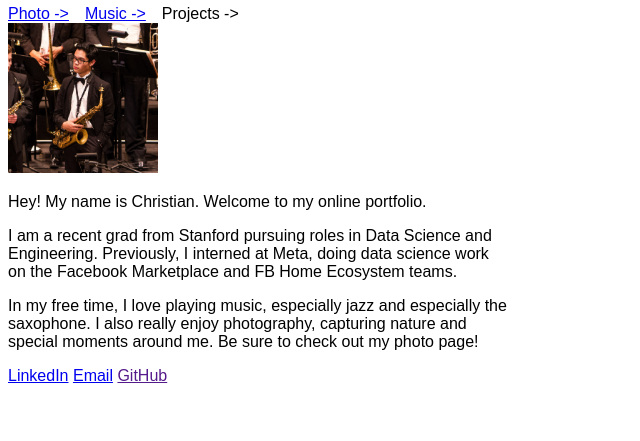
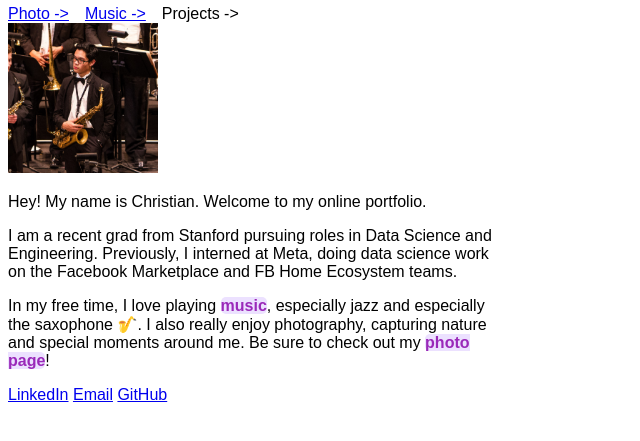
Before and after one commit to christianpalomo/personal-website, a plain HTML site: page index.html in a window 1280 px wide. Shown: the part 79-520 px from the top of the page, without its empty margins (0-640 px from the left). Drawn offline with Linux system fonts and the light colour scheme; a web font is replaced by a local one.

Commit message:
Add Link-highlighting behavior

```diff
--- a/css/styles.css
+++ b/css/styles.css
@@ -19,3 +19,10 @@ p.name {
 .about-me {
   max-width: 500px;
 }
+.link-highlight {
+  font-weight: 700;
+  color: #9a29b9;
+  background-color: #ece1ff;
+  text-decoration: none;
+  border-radius: 5px;
+}
--- a/index.html
+++ b/index.html
@@ -35,16 +35,18 @@
         the Facebook Marketplace and FB Home Ecosystem teams.
       </p>
       <p>
-        In my free time, I love playing music, especially jazz and especially
-        the saxophone. I also really enjoy photography, capturing nature and
-        special moments around me. Be sure to check out my photo page!
+        In my free time, I love playing
+        <a class="link-highlight" href="music.html">music</a>, especially jazz
+        and especially the saxophone 🎷. I also really enjoy photography,
+        capturing nature and special moments around me. Be sure to check out my
+        <a class="link-highlight" href="photos.html">photo page</a>!
       </p>
     </div>
 
     <div class="contact-me">
       <a href="https://www.linkedin.com/in/christianpalomo/">LinkedIn</a>
       <a href="mailto:palomoc@stanford.edu">Email</a>
-      <a href="">GitHub</a>
+      <a href="https://github.com/christianpalomo">GitHub</a>
     </div>
     <!-- <button>Return to Top</button> -->
     <!-- JavaScript -->
```
Also changed, not shown: music.html (+3 -0 lines), photos.html (+3 -0 lines).
